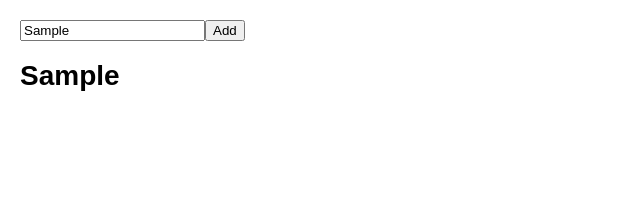
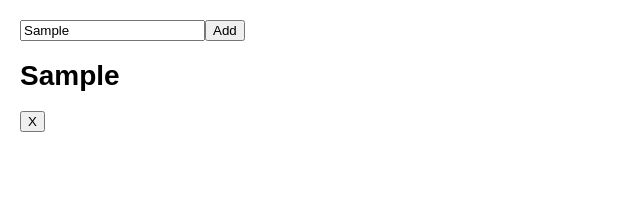
Before and after one commit to tttiiimmm1/ToDo, a React (Create React App) app: page / in a window 1280 px wide. Both pictures are taken after typing "Sample" into the empty fields and a click on the button "Add". Shown: the top 201 px of the page, without its empty margins (0-640 px from the left). Built offline with nearby package versions, Linux system fonts and the light colour scheme.

Commit message:
added remove todo functionality

```diff
--- a/src/App.js
+++ b/src/App.js
@@ -5,6 +5,7 @@ import Todo from "./Todo";
 export default function App() {
   const [currentTodo, setCurrentTodo] = useState("");
   const [allTodos, setAllTodos] = useState([]);
+
   return (
     //key for uniquely identifying array items
     <>
@@ -14,7 +15,7 @@ export default function App() {
         setAllTodos={setAllTodos}
       />
       {allTodos.map((todo, i) => (
-        <Todo text={todo} key={i} />
+        <Todo text={todo} key={i} listKey={i} setAllTodos={setAllTodos} />
       ))}
     </>
   );
--- a/src/Todo.js
+++ b/src/Todo.js
@@ -1,9 +1,21 @@
 import React from "react";
 
-export default function Todo({ text }) {
+export default function Todo({ text, listKey, setAllTodos }) {
+  const handleDelete = () => {
+    setAllTodos((prevTodos) => {
+      const newOutput = [];
+      prevTodos.forEach((todo, i) => {
+        if (i !== listKey) newOutput.push(todo);
+      });
+      return newOutput;
+    });
+  };
   return (
     <>
       <h1>{text}</h1>
+      <button type="button" onClick={handleDelete}>
+        X
+      </button>
     </>
   );
 }
```
